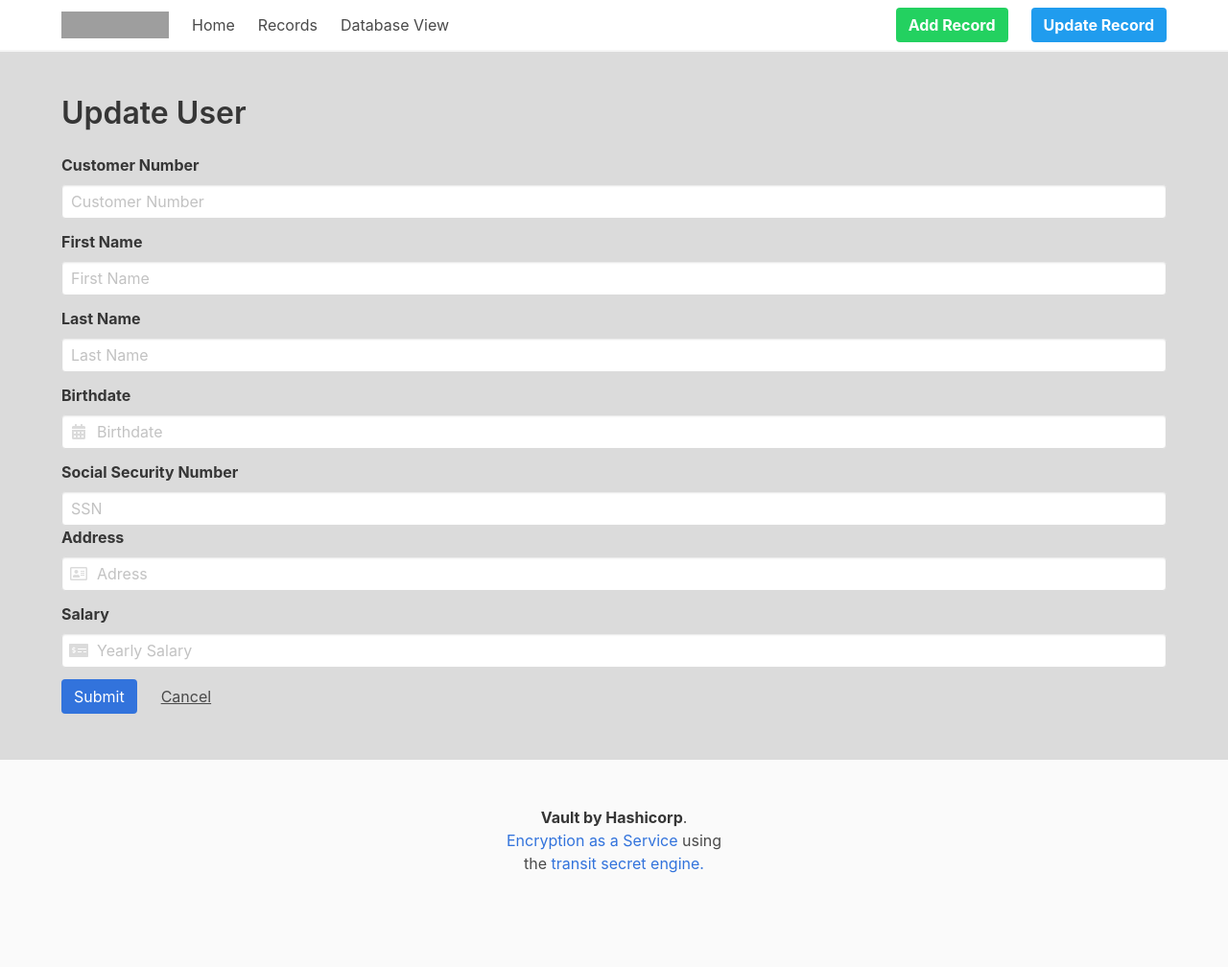
After one commit to norhe/transit-app-example, a Flask app: page /update in a window 1280 px wide. The commit adds this page. Shown: the whole page at 96% size. Run offline with Flask 2, Linux system fonts and the light colour scheme; parts of the project's set-up code (start-up, migrations or seed data) failed here and were passed over; some libraries are stand-ins or nearby versions; grey boxes are pictures that could not be loaded.

Commit message:
update records

```diff
--- a/backend/app.py
+++ b/backend/app.py
@@ -83,6 +83,15 @@ def add_submit():
     records = create_customer()
     return render_template('records.html', results = json.loads(records))
 
+@app.route('/update', methods=['GET'])
+def update():
+    return render_template('update.html')
+
+@app.route('/update', methods=['POST'])
+def update_submit():
+    records = update_customer()
+    return render_template('records.html', results = json.loads(records))
+
 if __name__ == '__main__':
   conf = read_config()
 
--- a/backend/templates/base.html
+++ b/backend/templates/base.html
@@ -40,8 +40,8 @@
                 </div>
                 <div class="navbar-item">
                   <div class="buttons">
-                    <a class="button is-info" href="edit">
-                      <strong>Edit Record</strong>
+                    <a class="button is-info" href="update">
+                      <strong>Update Record</strong>
                     </a>
                   </div>
                 </div>
--- /dev/null
+++ b/backend/templates/update.html
@@ -0,0 +1,73 @@
+{% extends "base.html" %}
+
+{% block content %}
+  <h1 class="title">Update User</h1>
+  <form action="update" method="post">
+      <div class="field">
+          <label class="label">Customer Number</label>
+          <div class="control">
+            <input class="input" type="text" name="cust_no" placeholder="Customer Number">
+          </div>
+        </div>
+
+    <div class="field">
+      <label class="label">First Name</label>
+      <div class="control">
+        <input class="input" type="text" name="first_name" placeholder="First Name">
+      </div>
+    </div>
+
+    <div class="field">
+      <label class="label">Last Name</label>
+      <div class="control">
+        <input class="input" type="text" name="last_name" placeholder="Last Name">
+      </div>
+    </div>
+
+    <div class="field">
+      <label class="label">Birthdate</label>
+      <div class="control has-icons-left">
+        <input class="input" type="text" name="birth_date" placeholder="Birthdate" >
+        <span class="icon is-small is-left">
+          <i class="fas fa-calendar-alt"></i>
+        </span>
+      </div>
+    </div>
+
+    <div class="field">
+      <label class="label">Social Security Number</label>
+      <div class="control">
+        <input class="input" type="text" placeholder="SSN" name="ssn">
+
+    </div>
+
+    <div class="field">
+        <label class="label">Address</label>
+        <div class="control has-icons-left">
+          <input class="input" type="text" name="address" placeholder="Adress" >
+          <span class="icon is-small is-left">
+              <i class="far fa-address-card"></i>
+          </span>
+        </div>
+      </div>
+
+      <div class="field">
+          <label class="label">Salary</label>
+          <div class="control has-icons-left">
+            <input class="input" type="text" name="salary" placeholder="Yearly Salary" >
+            <span class="icon is-small is-left">
+                <i class="fas fa-money-check-alt"></i>
+            </span>
+          </div>
+        </div>
+
+    <div class="field is-grouped">
+      <div class="control">
+        <button class="button is-link">Submit</button>
+      </div>
+      <div class="control">
+        <button class="button is-text">Cancel</button>
+      </div>
+    </div>
+  </form>
+{% endblock %}
```
